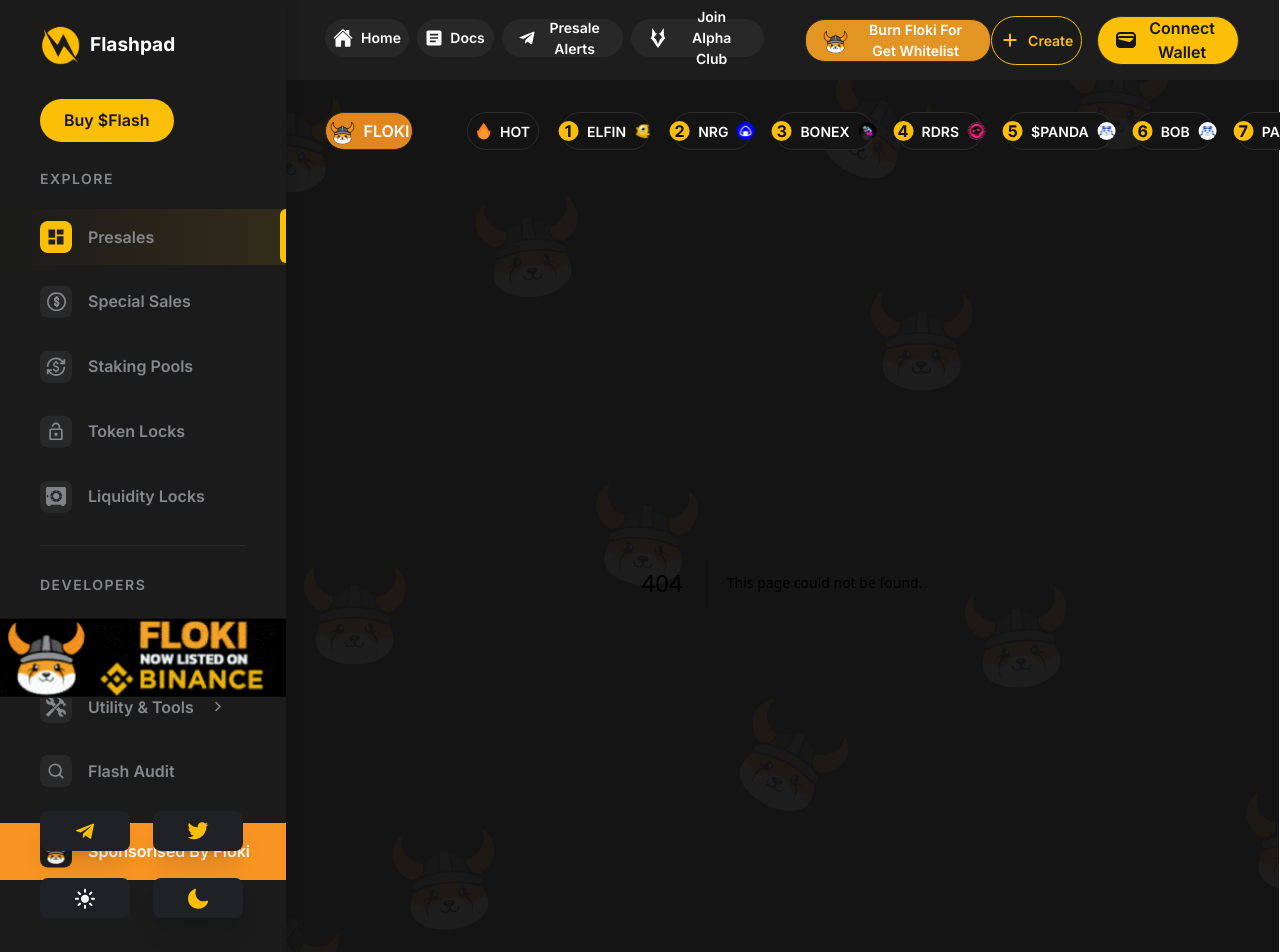
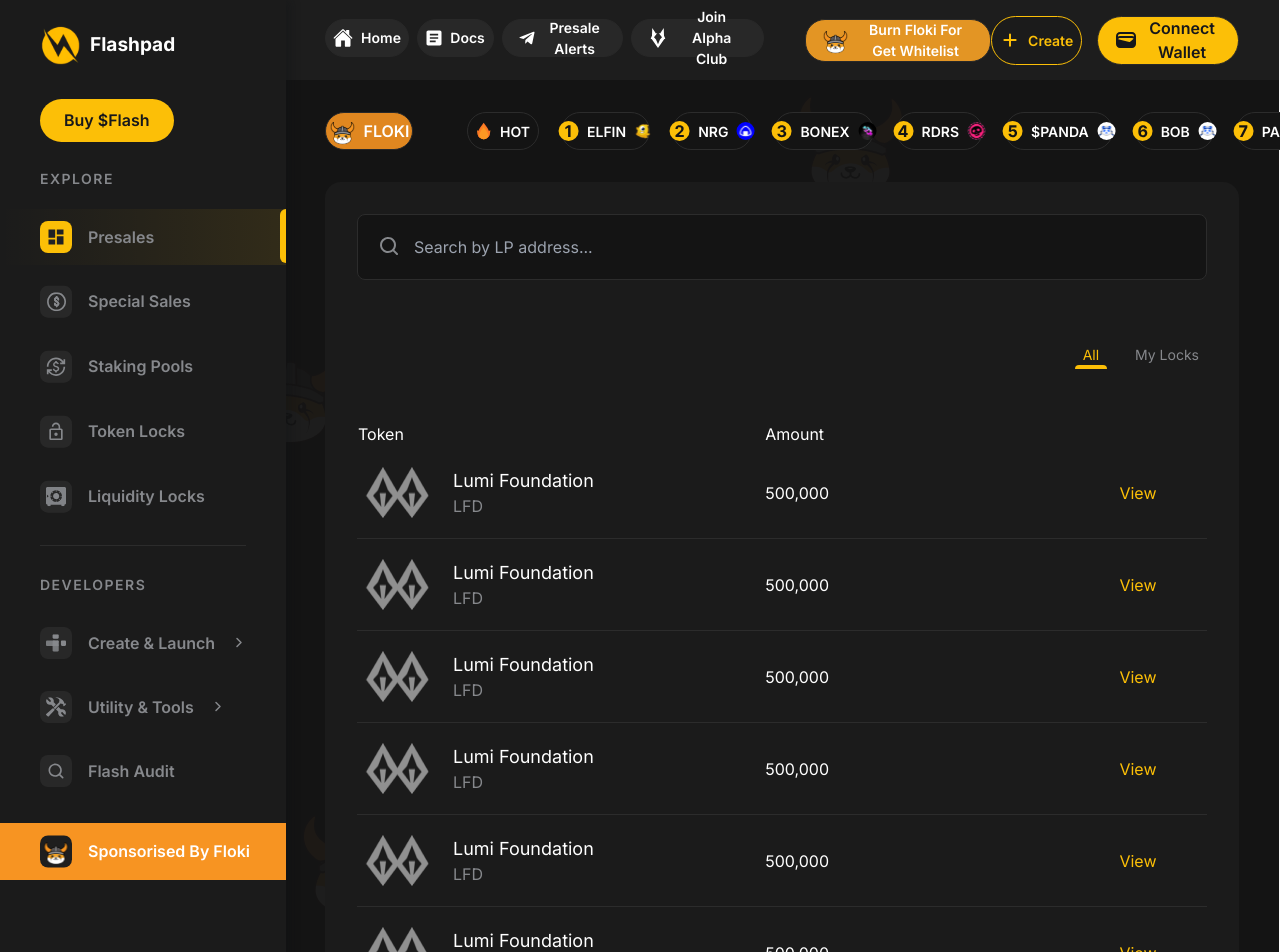
Before and after one commit to bullpull02/Lightning-launchpad-frontend, a Next.js app: page /token-lock in a window 1280 px wide. Before the commit this address had no page. Shown: the top 952 px of the page. Built offline with nearby package versions, Linux system fonts and the light colour scheme.

Commit message:
add the token lock page

```diff
--- /dev/null
+++ b/src/app/token-lock/page.js
@@ -0,0 +1,228 @@
+"use client";
+
+import { useState } from "react";
+
+import Image from "next/image";
+
+//! import Icon
+import SearchIcon from "@/assets/icons/search.svg";
+import EtherIcon from "@/assets/icons/eth.svg";
+
+//! import Image
+import LumiImage from "@/assets/image/lumi.png";
+
+//! import Components
+import DefaultCard from "@/components/Card/DefaultCard";
+
+const TokenLock = () => {
+  const [activeTab, setActiveTab] = useState(1);
+  const [page, setPage] = useState(1);
+  const [loadMore, setLoadMore] = useState(false);
+
+  const tableList = [
+    { key: 1 },
+    { key: 2 },
+    { key: 3 },
+    { key: 4 },
+    { key: 5 },
+    { key: 6 },
+    { key: 7 },
+    { key: 8 },
+    { key: 9 },
+    { key: 10 },
+    { key: 11 },
+    { key: 12 },
+    { key: 13 },
+    { key: 14 },
+    { key: 15 },
+    { key: 16 },
+  ];
+
+  const details = [
+    {
+      name: "Total Amount Locked",
+      value: "3,300,000 (3.3%)",
+    },
+    {
+      name: "Total Values Locked",
+      value: "0$",
+    },
+    {
+      name: "Token Address",
+      value: "0x5098C87cF030c97D8Ce9F98F7E5Ac77960cdeE3d",
+    },
+    {
+      name: "Token Name",
+      value: "Guessing Game",
+    },
+    {
+      name: "Token Symbol",
+      value: "GG",
+    },
+    {
+      name: "Token Decimals",
+      value: "9",
+    },
+    {
+      name: "Owner",
+      value: "0xd38...719",
+    },
+  ];
+  return (
+    <div className="min-h-[1300px]">
+      {page === 1 ? (
+        <div className="bg-[#1B1B1B] rounded-2xl w-full h-auto p-8">
+          <div className="relative">
+            <input
+              type="text"
+              className="w-full bg-[#141414] border border-[#2C2C2C] rounded-lg p-5 text-base text-[#86888C] pl-14"
+              placeholder="Search by LP address..."
+            />
+            <Image
+              src={SearchIcon}
+              alt="image"
+              className="absolute top-5 left-5 w-6 h-6"
+            />
+          </div>
+          <div className="text-[14px] text-[#86888C] flex flex-row justify-end gap-5 mt-16">
+            <div
+              className="relative px-2 cursor-pointer"
+              onClick={() => setActiveTab(1)}
+            >
+              {activeTab === 1 ? (
+                <>
+                  <p className="text-[#FCBF07]">All</p>
+                  <div className="h-[4px] w-[100%] absolute left-0 -bottom-[4px] bg-[#FCBF07] rounded-t-2xl"></div>
+                </>
+              ) : (
+                <p>All</p>
+              )}
+            </div>
+            <div
+              className="relative px-2 cursor-pointer"
+              onClick={() => setActiveTab(2)}
+            >
+              {activeTab === 2 ? (
+                <>
+                  <p className="text-[#FCBF07]">My Locks</p>
+                  <div className="h-[4px] w-[100%] absolute left-0 -bottom-[4px] bg-[#FCBF07] rounded-t-2xl"></div>
+                </>
+              ) : (
+                <p>My Locks</p>
+              )}
+            </div>
+          </div>
+          <table className="text-white w-[100%] mt-14">
+            <thead>
+              <tr className="text-base">
+                <td>Token</td>
+                <td>Amount</td>
+                <td></td>
+              </tr>
+            </thead>
+            <tbody>
+              {tableList.map((item, index) => {
+                if (loadMore) {
+                  return (
+                    <tr className="w-[100%]" key={index}>
+                      <td className="w-[46%] py-5 border-b border-[#2C2C2C]">
+                        <div className="flex flex-row gap-4">
+                          <Image src={LumiImage} alt="image" />
+                          <div className="flex flex-col">
+                            <p className="text-[18px]">Lumi Foundation</p>
+                            <p className="text-[16px] text-[#86888C]">LFD</p>
+                          </div>
+                        </div>
+                      </td>
+                      <td className="w-[40%] py-5 border-b border-[#2C2C2C]">
+                        500,000
+                      </td>
+                      <td
+                        className="py-5 border-b border-[#2C2C2C] w-[10%] text-[16px] text-[#FCBF07] cursor-pointer"
+                        onClick={() => setPage(2)}
+                      >
+                        View
+                      </td>
+                    </tr>
+                  );
+                } else if (loadMore === false && index < 10) {
+                  return (
+                    <tr className="w-[100%]" key={index}>
+                      <td className="w-[46%] py-5 border-b border-[#2C2C2C]">
+                        <div className="flex flex-row gap-4">
+                          <Image src={LumiImage} alt="image" />
+                          <div className="flex flex-col">
+                            <p className="text-[18px]">Lumi Foundation</p>
+                            <p className="text-[16px] text-[#86888C]">LFD</p>
+                          </div>
+                        </div>
+                      </td>
+                      <td className="w-[40%] py-5 border-b border-[#2C2C2C]">
+                        500,000
+                      </td>
+                      <td
+                        className="py-5 border-b border-[#2C2C2C] w-[10%] text-[16px] text-[#FCBF07] cursor-pointer"
+                        onClick={() => setPage(2)}
+                      >
+                        View
+                      </td>
+                    </tr>
+                  );
+                }
+              })}
+            </tbody>
+          </table>
+          <div
+            className="text-base text-[#FCBF07] mt-8 cursor-pointer"
+            onClick={() => setLoadMore(!loadMore)}
+          >
+            {loadMore === true ? "Load Less" : "Load More"}
+          </div>
+        </div>
+      ) : (
+        <div className="flex flex-col gap-5">
+          <div className="w-[100%] bg-[#1B1B1B] py-4 px-3 flex flex-row justify-center text-white text-[14px] gap-3 items-center rounded-[37px]">
+            <p>Connect Network To</p>
+            <div className="flex flex-row justify-center items-center bg-[#282828] rounded-full p-2">
+              <Image src={EtherIcon} alt="icon" />
+            </div>
+            <p>Ethereum</p>
+          </div>
+          <DefaultCard header="Lock info">
+            <div className="flex flex-col text-white text-base">
+              {details.map((item, index) => (
+                <div
+                  className="flex flex-row justify-between items-center py-5 border-b border-b-[#2C2C2C]"
+                  key={index}
+                >
+                  <p> {item.name} </p>
+                  <p> {item.value} </p>
+                </div>
+              ))}
+            </div>
+          </DefaultCard>
+          <DefaultCard header="Lock Records">
+            <table className="text-white text-base w-[100%]">
+              <thead>
+                <tr>
+                  <td className="p-1 font-bold">Amount</td>
+                  <td className="p-1 font-bold">Lock time</td>
+                  <td className="p-1 font-bold">Unlock time</td>
+                </tr>
+              </thead>
+              <tbody>
+                <tr>
+                  <td className="w-[10%] p-1">3,300,000</td>
+                  <td className="w-[10%] p-1">2023-08-21 21:09</td>
+                  <td className="w-[10%] p-1">2023-09-20 21:07</td>
+                </tr>
+              </tbody>
+            </table>
+          </DefaultCard>
+        </div>
+      )}
+    </div>
+  );
+};
+
+export default TokenLock;
```
Also changed, not shown: src/assets/icons/eth.svg (added), src/assets/image/lumi.png (added).
